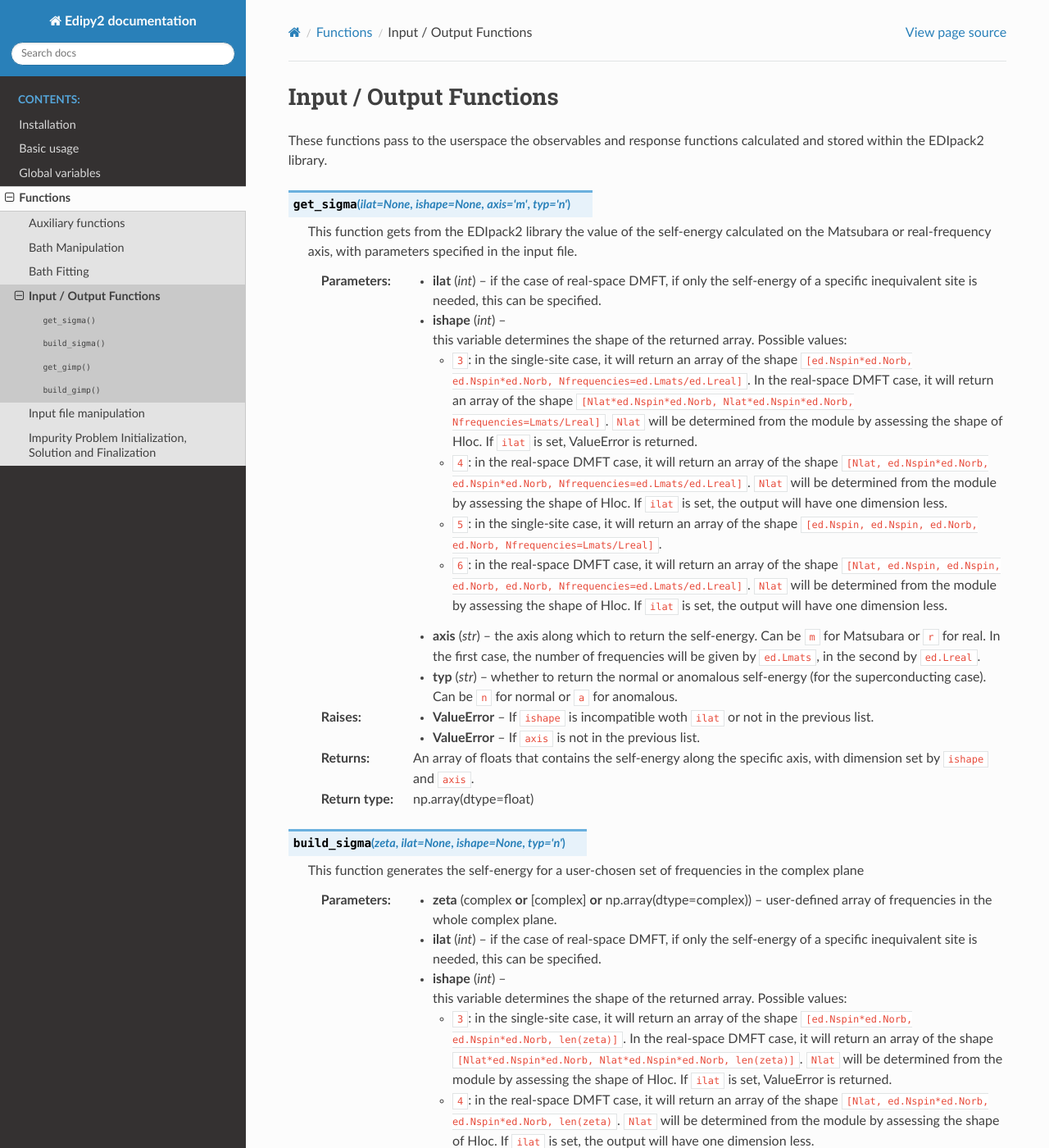
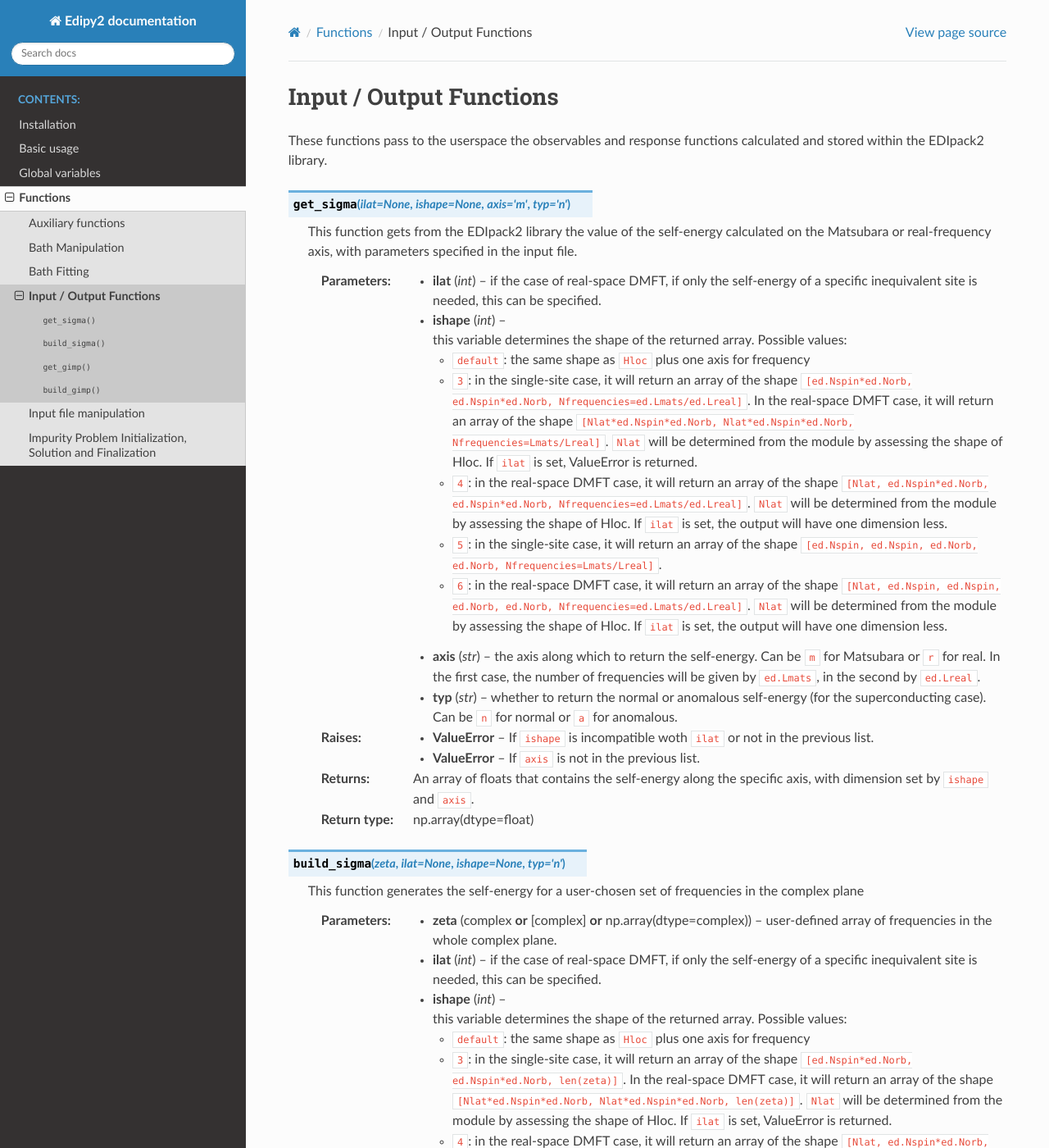
Before and after one commit to lcrippa/edipy2-docs, a Sphinx documentation site: the page built from doc/funcs/inputoutput.rst, in a window 1280 px wide and 1400 px high. Shown: the whole window at 82% size. Built offline with Sphinx 7.4.7 and the Read the Docs theme 3.1.0, drawn with Linux system fonts in a browser that asks for light colours; some of the changed text lies outside the part shown.

Commit message:
minor addition

```diff
--- a/doc/funcs/inputoutput.rst
+++ b/doc/funcs/inputoutput.rst
@@ -13,6 +13,7 @@ These functions pass to the userspace the observables and response functions cal
    :type ishape: int
    :param ishape: this variable determines the shape of the returned array. Possible values:
 
+    * :code:`default`: the same shape as :code:`Hloc` plus one axis for frequency
     * :code:`3`: in the single-site case, it will return an array of the shape :code:`[ed.Nspin*ed.Norb, ed.Nspin*ed.Norb, Nfrequencies=ed.Lmats/ed.Lreal]`. In the real-space DMFT case, it will return an array of the shape :code:`[Nlat*ed.Nspin*ed.Norb, Nlat*ed.Nspin*ed.Norb, Nfrequencies=Lmats/Lreal]`. :code:`Nlat` will be determined from the module by assessing the shape of Hloc. If :code:`ilat` is set, ValueError is returned.
     * :code:`4`: in the real-space DMFT case, it will return an array of the shape :code:`[Nlat, ed.Nspin*ed.Norb, ed.Nspin*ed.Norb, Nfrequencies=ed.Lmats/ed.Lreal]`. :code:`Nlat` will be determined from the module by assessing the shape of Hloc. If :code:`ilat` is set, the output will have one dimension less.
     * :code:`5`: in the single-site case, it will return an array of the shape :code:`[ed.Nspin, ed.Nspin, ed.Norb, ed.Norb, Nfrequencies=Lmats/Lreal]`.
@@ -47,6 +48,7 @@ These functions pass to the userspace the observables and response functions cal
    :type ishape: int
    :param ishape: this variable determines the shape of the returned array. Possible values:
 
+    * :code:`default`: the same shape as :code:`Hloc` plus one axis for frequency
     * :code:`3`: in the single-site case, it will return an array of the shape :code:`[ed.Nspin*ed.Norb, ed.Nspin*ed.Norb, len(zeta)]`. In the real-space DMFT case, it will return an array of the shape :code:`[Nlat*ed.Nspin*ed.Norb, Nlat*ed.Nspin*ed.Norb, len(zeta)]`. :code:`Nlat` will be determined from the module by assessing the shape of Hloc. If :code:`ilat` is set, ValueError is returned.
     * :code:`4`: in the real-space DMFT case, it will return an array of the shape :code:`[Nlat, ed.Nspin*ed.Norb, ed.Nspin*ed.Norb, len(zeta)`. :code:`Nlat` will be determined from the module by assessing the shape of Hloc. If :code:`ilat` is set, the output will have one dimension less.
     * :code:`5`: in the single-site case, it will return an array of the shape :code:`[ed.Nspin, ed.Nspin, ed.Norb, ed.Norb, len(zeta)]`.
@@ -74,6 +76,7 @@ These functions pass to the userspace the observables and response functions cal
    :type ishape: int
    :param ishape: this variable determines the shape of the returned array. Possible values:
 
+    * :code:`default`: the same shape as :code:`Hloc` plus one axis for frequency
     * :code:`3`: in the single-site case, it will return an array of the shape :code:`[ed.Nspin*ed.Norb, ed.Nspin*ed.Norb, Nfrequencies=ed.Lmats/ed.Lreal]`. In the real-space DMFT case, it will return an array of the shape :code:`[Nlat*ed.Nspin*ed.Norb, Nlat*ed.Nspin*ed.Norb, Nfrequencies=Lmats/Lreal]`. :code:`Nlat` will be determined from the module by assessing the shape of Hloc. If :code:`ilat` is set, ValueError is returned.
     * :code:`4`: in the real-space DMFT case, it will return an array of the shape :code:`[Nlat, ed.Nspin*ed.Norb, ed.Nspin*ed.Norb, Nfrequencies=ed.Lmats/ed.Lreal]`. :code:`Nlat` will be determined from the module by assessing the shape of Hloc. If :code:`ilat` is set, the output will have one dimension less.
     * :code:`5`: in the single-site case, it will return an array of the shape :code:`[ed.Nspin, ed.Nspin, ed.Norb, ed.Norb, Nfrequencies=Lmats/Lreal]`.
@@ -111,6 +114,7 @@ These functions pass to the userspace the observables and response functions cal
    :type ishape: int
    :param ishape: this variable determines the shape of the returned array. Possible values:
 
+    * :code:`default`: the same shape as :code:`Hloc` plus one axis for frequency
     * :code:`3`: in the single-site case, it will return an array of the shape :code:`[ed.Nspin*ed.Norb, ed.Nspin*ed.Norb, len(zeta)]`. In the real-space DMFT case, it will return an array of the shape :code:`[Nlat*ed.Nspin*ed.Norb, Nlat*ed.Nspin*ed.Norb, len(zeta)]`. :code:`Nlat` will be determined from the module by assessing the shape of Hloc. If :code:`ilat` is set, ValueError is returned.
     * :code:`4`: in the real-space DMFT case, it will return an array of the shape :code:`[Nlat, ed.Nspin*ed.Norb, ed.Nspin*ed.Norb, len(zeta)`. :code:`Nlat` will be determined from the module by assessing the shape of Hloc. If :code:`ilat` is set, the output will have one dimension less.
     * :code:`5`: in the single-site case, it will return an array of the shape :code:`[ed.Nspin, ed.Nspin, ed.Norb, ed.Norb, len(zeta)]`.
```
